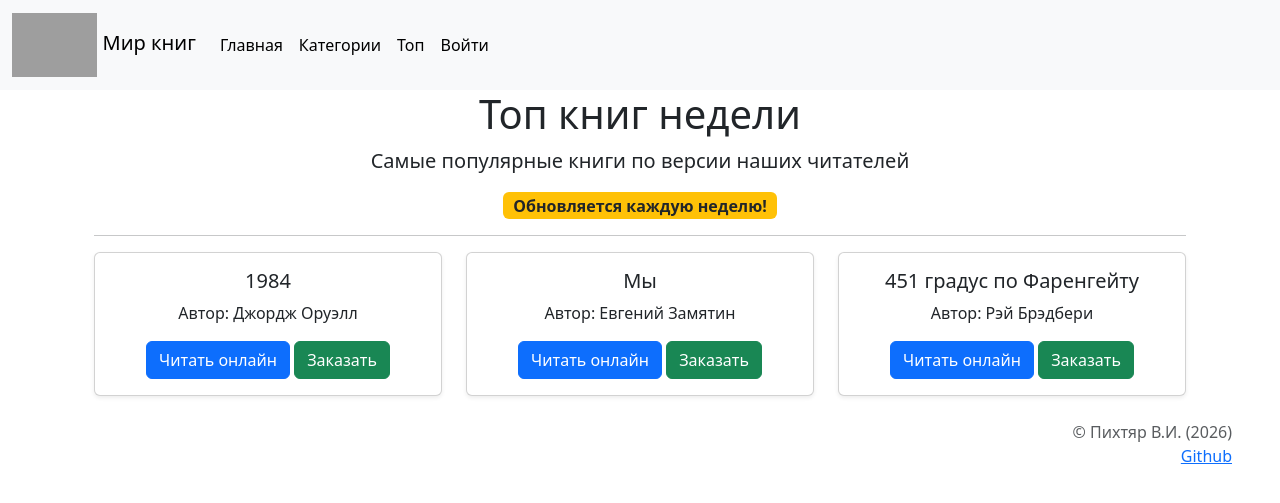
After one commit to emynessly/first_web_project, a Django app: page /top/ in a window 1280 px wide. The commit adds this page. Shown: the top 503 px of the page. Run offline with Django 5.2, Linux system fonts and the light colour scheme; grey boxes are pictures that could not be loaded.

Commit message:
Added templates and second page (Lesson 4)

```diff
--- a/config/settings.py
+++ b/config/settings.py
@@ -37,6 +37,7 @@ INSTALLED_APPS = [
     'django.contrib.sessions',
     'django.contrib.messages',
     'django.contrib.staticfiles',
+    'config',
     'core',
 ]
 
--- /dev/null
+++ b/config/templates/config/base.html
@@ -0,0 +1,22 @@
+<!DOCTYPE html>
+
+<html lang="ru">
+    <head>
+        {% load static %}
+        <title>{% block title %}{% endblock %}</title>
+        <meta charset="utf-8"/>
+        <link href="https://cdn.jsdelivr.net/npm/bootstrap@5.3.8/dist/css/bootstrap.min.css" rel="stylesheet" integrity="sha384-sRIl4kxILFvY47J16cr9ZwB07vP4J8+LH7qKQnuqkuIAvNWLzeN8tE5YBujZqJLB" crossorigin="anonymous">
+    </head>
+    <body>
+        <header>
+            {% include "config/includes/header.html" %}
+        </header>
+        <main>
+            {% block content %}{% endblock %}
+        </main>
+        <footer>
+            {% include "config/includes/footer.html" %}
+        </footer>
+        <script src="https://cdn.jsdelivr.net/npm/bootstrap@5.3.8/dist/js/bootstrap.bundle.min.js" integrity="sha384-FKyoEForCGlyvwx9Hj09JcYn3nv7wiPVlz7YYwJrWVcXK/BmnVDxM+D2scQbITxI" crossorigin="anonymous"></script>
+    </body>
+</html>
--- /dev/null
+++ b/config/templates/config/includes/footer.html
@@ -0,0 +1,6 @@
+<p class="text-muted text-end mx-5">
+    © Пихтяр В.И. (2026)<br>
+    <a href="https://github.com/emynessly">
+        Github
+    </a>
+</p>
--- /dev/null
+++ b/config/templates/config/includes/header.html
@@ -0,0 +1,27 @@
+{% load static %}
+<nav class="navbar navbar-expand-lg bg-body-tertiary">
+    <div class="container-fluid">
+        <a class="navbar-brand" href="{% url 'core:index' %}">
+            <img style="height: 64px;" src="{% static 'core/images/book.png' %}" alt="Тут должна быть картинка"/> Мир книг
+        </a>
+        <button class="navbar-toggler" type="button" data-bs-toggle="collapse" data-bs-target="#navbarSupportedContent" aria-controls="navbarSupportedContent" aria-expanded="false" aria-label="Toggle navigation">
+            <span class="navbar-toggler-icon"></span>
+        </button>
+        <div class="collapse navbar-collapse" id="navbarSupportedContent">
+            <ul class="navbar-nav me-auto mb-2 mb-lg-0">
+                <li class="nav-item">
+                    <a class="nav-link active" href="{% url 'core:index' %}">Главная</a>
+                </li>
+                <li class="nav-item">
+                    <a class="nav-link active" href="#">Категории</a>
+                </li>
+                <li class="nav-item">
+                    <a class="nav-link active" href="{% url 'core:top' %}">Топ</a>
+                </li>
+                <li class="nav-item">
+                    <a class="nav-link active" href="#">Войти</a>
+                </li>
+            </ul>
+        </div>
+    </div>
+</nav>
--- /dev/null
+++ b/core/templates/core/top.html
@@ -0,0 +1,36 @@
+{% extends 'config/base.html' %}
+
+{% block content %}
+<div class="container">
+    <div class = "container text-center">
+        <h1>Топ книг недели</h1>
+        <p class="lead">Самые популярные книги по версии наших читателей</p>
+        <div class="badge bg-warning text-dark fs-6">
+            Обновляется каждую неделю!
+        </div>
+        <hr>
+
+        {% if error %}
+            <div class="alert alert-danger" role="alert">
+                {{ error }}
+            </div>
+        {% else %}
+            <div class="row">
+            {% for book in top %}
+                <div class="col-md-4">
+                    <div class="card mb-4 shadow-sm">
+                        <div class="card-body">
+                            <h5 class="card-title">{{ book.title }}</h5>
+                            <p class="card-text">Автор: {{ book.author }}</p>
+
+                            <a href="{{ book.online_link }}" class="btn btn-primary">Читать онлайн</a>
+                            <a href="{{ book.order_link }}" class="btn btn-success">Заказать</a>
+                        </div>
+                    </div>
+                </div>
+            {% endfor %}
+            </div>
+        {% endif %}
+    </div>
+</div>
+{% endblock %}
--- a/core/urls.py
+++ b/core/urls.py
@@ -1,9 +1,13 @@
 from django.urls import path
+from django.views.generic import RedirectView
 
 from core.views import index
+from core.views import top
 
 app_name = 'core'
 
 urlpatterns = [
     path('', index, name='index'),
+    path('top/', top, name='top'),
+    path('top.html', RedirectView.as_view(url='/top/', permanent=True), name='top_redirect'),
 ]
--- a/core/views.py
+++ b/core/views.py
@@ -1,4 +1,21 @@
 from django.shortcuts import render
 
+def top(request):
+    top = [
+            {"title": "1984", "author": "Джордж Оруэлл"},
+            {"title": "Мы", "author": "Евгений Замятин"},
+            {"title": "451 градус по Фаренгейту", "author": "Рэй Брэдбери"},
+        ]
+    context = {
+        'top': top,
+    }
+    return render(request, 'core/top.html', context)
+
 def index(request):
-    return render(request, 'core/index.html')
+    context = {
+        'title': 'Добро пожаловать в Мир книг!',
+        'welcome_text': '<i>«Мир книг»</i> — каталог книг для читателей всех возрастов. '
+            'Здесь собраны произведения разных жанров: от классики до современной прозы. '
+            'Добавляйте книги в избранное, оставляйте отзывы и находите новые истории для души.'
+    }
+    return render(request, 'core/index.html', context)
```
Also changed, not shown: core/templates/core/index.html (+6 -53 lines).
